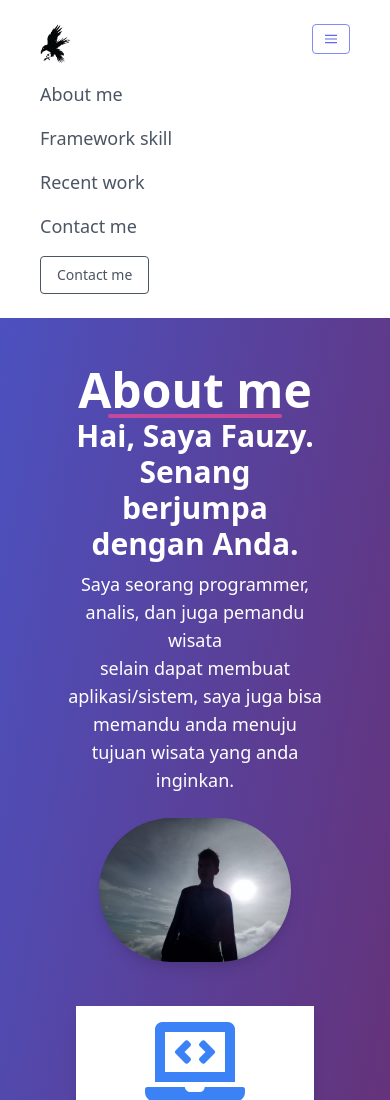
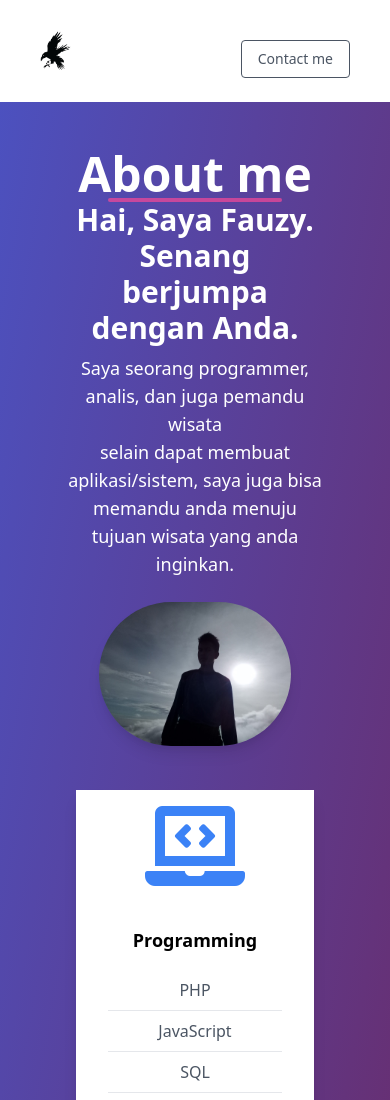
Before and after one commit to Fauzywarow/website-personal, a website: page index.html in a window 390 px wide. Shown: the top 1100 px of the page. Drawn offline with nearby package versions, Linux system fonts and the light colour scheme.

Commit message:
Update index.html
navbar agar lebih responsive

```diff
--- a/index.html
+++ b/index.html
@@ -74,21 +74,15 @@
 
 <!--navbar--->
 <section class="w-screen mx-auto px-4">
-  <nav class="flex flex-wrap p-6 justify-between">
-    <div class="flex flex-shrink-0 mr-6">
+  <nav class="flex flex-wrap p-6 justify-between items-center">
+    <div class="flex-shrink-0">
       <img src="images-removebg-preview.png" class="h-10 w-50 mr-2">
     </div>
-    <div class="block lg:hidden">
-      <a class="flex items-center px-3 py-2 rounded border border-indigo-400 text-indigo-500 hover:text-indigo-700 hover:border-indigo-700">
-        <svg class="fill-current h-3 w-3" viewBox="0 0 20 20" xmlns="http://www.w3.org/2000/svg"><title>Menu</title><path d="M0 3h20v2H0V3zm0 6h20v2H0V9zm0 6h20v2H0v-2z"/></svg>
-      </a>
-    </div>
-    <div class="w-full block flex-grow lg:flex lg:items-center lg:w-auto">
+    <div class="hidden lg:block">
       <div class="text-sm lg:flex-grow">
         <a href="#about" class="block mt-4 lg:inline-block lg:mt-0 text-gray-600 hover:text-gray-900 text-lg mr-4">About me</a>
         <a href="#skill" class="block mt-4 lg:inline-block lg:mt-0 text-gray-600 hover:text-gray-900 text-lg mr-4">Framework skill</a>
         <a href="#recent" class="block mt-4 lg:inline-block lg:mt-0 text-gray-600 hover:text-gray-900 text-lg mr-4">Recent work</a>
-        <a href="#contact" class="block mt-4 lg:inline-block lg:mt-0 text-gray-600 hover:text-gray-900 text-lg mr-4">Contact me</a>
       </div>
     </div>
     <div>
```
